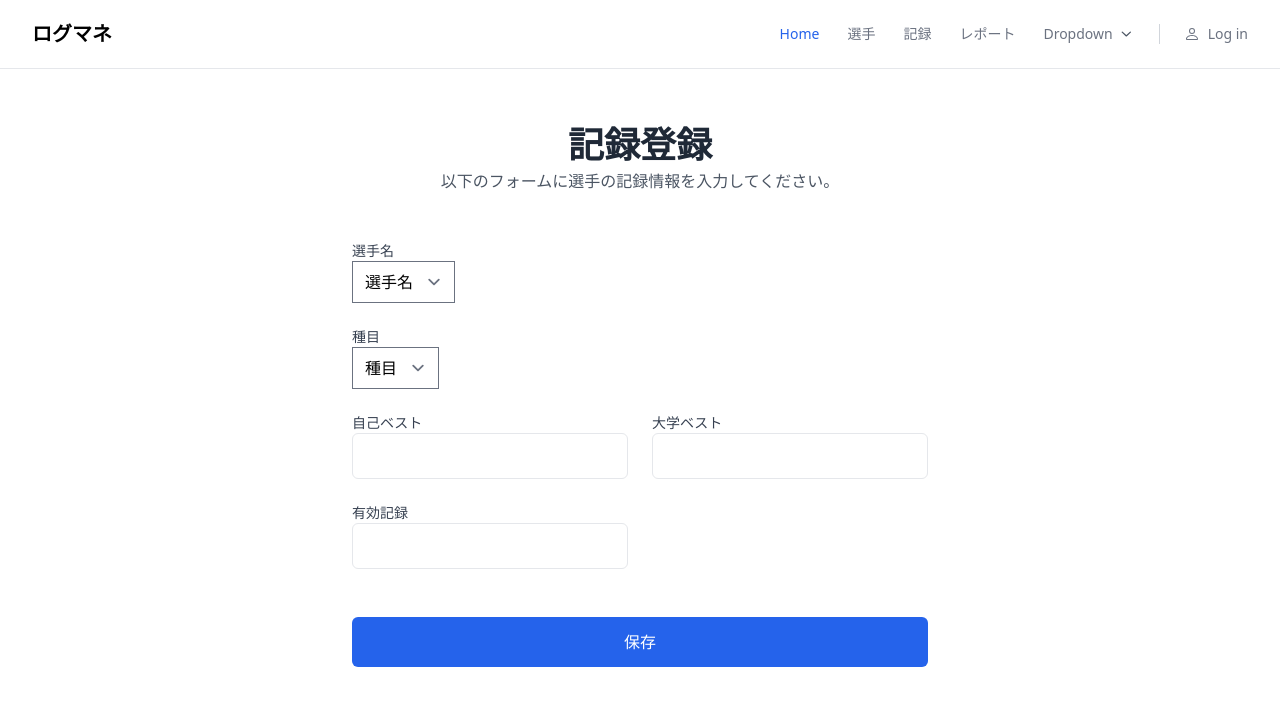
After one commit to tabaatsu/log-mane, a Django app: page /athlete/records/ in a window 1280 px wide. The commit adds this page. Shown: the top 722 px of the page. Run offline with Django 4.2, Linux system fonts and the light colour scheme; data that the repository does not hold is empty; some libraries are stand-ins or nearby versions.

Commit message:
add athlete record registration page

```diff
--- a/logmaneapp/forms.py
+++ b/logmaneapp/forms.py
@@ -12,3 +12,23 @@ class AthleteForm(forms.ModelForm):
             'grade': '学年',
             'group': 'パート'
         }
+
+class AthleteRecordsForm(forms.ModelForm):
+
+    athlete_id = forms.ModelChoiceField(queryset=Athlete.objects.all(), empty_label='選手名')
+    discipline = forms.ModelChoiceField(queryset=Discipline.objects.all(), empty_label='種目')
+    class Meta:
+        model = Athlete_records
+        fields = ('athlete_id','discipline', 'personal_best', 'university_best', 'valid_record')
+        labels = {
+                'personal_best': '自己ベスト',
+                'university_best': '大学ベスト',
+                'valid_record': '有効記録'
+            }
+
+    def __init__(self, *args, **kwargs):
+        super().__init__(*args, **kwargs)
+        self.fields['athlete_id'].queryset = Athlete.objects.all()
+        self.fields['athlete_id'].empty_label = '選手名'
+        self.fields['discipline'].queryset = Discipline.objects.all()
+        self.fields['discipline'].empty_label = '種目'
--- a/logmaneapp/templates/athlete_list.html
+++ b/logmaneapp/templates/athlete_list.html
@@ -122,7 +122,7 @@
                   <th scope="col" class="px-6 py-3 text-right"></th>
                 </tr>
               </thead>
-              {% for item in object_list%}
+{% for item in object_list%}
               <tbody class="divide-y divide-gray-200 dark:divide-gray-700">
                 <tr>
                   <td class="h-px w-px whitespace-nowrap">
@@ -176,7 +176,7 @@
                     </div>
                   </td>
                 </tr>
-                {% endfor %}
+{% endfor %}
             <!-- Footer -->
             <div
               class="px-6 py-4 grid gap-3 md:flex md:justify-between md:items-center border-t border-gray-200 dark:border-gray-700"
--- /dev/null
+++ b/logmaneapp/templates/athlete_records_form.html
@@ -0,0 +1,107 @@
+{% extends 'base.html' %}
+
+{% block title %}記録登録{% endblock title %}
+
+{% block content %}
+<div class="max-w-[85rem] px-4 py-10 sm:px-6 lg:px-8 lg:py-14 mx-auto">
+    <div class="max-w-xl mx-auto">
+      <div class="text-center">
+        <h1 class="text-3xl font-bold text-gray-800 sm:text-4xl dark:text-white">
+          記録登録
+        </h1>
+        <p class="mt-1 text-gray-600 dark:text-gray-400">
+            以下のフォームに選手の記録情報を入力してください。
+        </p>
+      </div>
+
+      <div class="mt-12">
+        <!-- Form -->
+        <form method="POST">
+          {% csrf_token %}
+          <div class="grid gap-4 lg:gap-6">
+            <div>
+                <label for="{{ form.athlete_id.id_for_label }}" class="block text-sm text-gray-700 font-medium dark:text-white">選手名</label>
+                {{ form.athlete_id }}
+            </div>
+            <div>
+                <label for="{{ form.discipline.id_for_label }}" class="block text-sm text-gray-700 font-medium dark:text-white">種目</label>
+                {% comment %} <select type="text" name="discipline" id="discipline" class="py-3 px-4 block w-full border-gray-200 rounded-md text-sm focus:border-blue-500 focus:ring-blue-500 dark:bg-slate-900 dark:border-gray-700 dark:text-gray-400">
+
+                </select> {% endcomment %}
+                {{ form.discipline }}
+            </div>
+            <!-- Grid -->
+            <div class="grid grid-cols-1 sm:grid-cols-2 gap-4 lg:gap-6">
+              <div>
+                <label for="{{ form.personal_best.id_for_label }}" class="block text-sm text-gray-700 font-medium dark:text-white">自己ベスト</label>
+                <input type="number" name="personal_best" id="personal_best" step="0.01" min=0 class="py-3 px-4 block w-full border-gray-200 rounded-md text-sm focus:border-blue-500 focus:ring-blue-500 dark:bg-slate-900 dark:border-gray-700 dark:text-gray-400">
+              </div>
+
+              <div>
+                <label for="{{ form.university_best.id_for_label }}" class="block text-sm text-gray-700 font-medium dark:text-white">大学ベスト</label>
+                <input type="number" name="university_best" id="university_best" step="0.01" min=0  class="py-3 px-4 block w-full border-gray-200 rounded-md text-sm focus:border-blue-500 focus:ring-blue-500 dark:bg-slate-900 dark:border-gray-700 dark:text-gray-400">
+              </div>
+            </div>
+            <!-- End Grid -->
+
+            {% comment %} <div>
+              <label for="hs-work-email-hire-us-2" class="block text-sm text-gray-700 font-medium dark:text-white">性別</label>
+              <input type="email" name="hs-work-email-hire-us-2" id="hs-work-email-hire-us-2" autocomplete="email" class="py-3 px-4 block w-full border-gray-200 rounded-md text-sm focus:border-blue-500 focus:ring-blue-500 dark:bg-slate-900 dark:border-gray-700 dark:text-gray-400">
+            </div> {% endcomment %}
+
+            <!-- Grid -->
+            <div class="grid grid-cols-1 sm:grid-cols-2 gap-4 lg:gap-6">
+              <div>
+                <label for="{{ form.valid_record.id_for_label }}" class="block text-sm text-gray-700 font-medium dark:text-white">有効記録</label>
+                <input type="number" name="valid_record" id="valid_record" step="0.01" min=0  class="py-3 px-4 block w-full border-gray-200 rounded-md text-sm focus:border-blue-500 focus:ring-blue-500 dark:bg-slate-900 dark:border-gray-700 dark:text-gray-400">
+              </div>
+
+              {% comment %} <div>
+                <label for="{{ form.group.id_for_label }}" class="block text-sm text-gray-700 font-medium dark:text-white">パート</label>
+                <input type="text" name="valid_record" id="group" class="py-3 px-4 block w-full border-gray-200 rounded-md text-sm focus:border-blue-500 focus:ring-blue-500 dark:bg-slate-900 dark:border-gray-700 dark:text-gray-400">
+              </div> {% endcomment %}
+              {% comment %} <div>
+                <label for="hs-company-hire-us-2" class="block text-sm text-gray-700 font-medium dark:text-white">大学ベスト</label>
+                <input type="text" name="hs-company-hire-us-2" id="hs-company-hire-us-2" class="py-3 px-4 block w-full border-gray-200 rounded-md text-sm focus:border-blue-500 focus:ring-blue-500 dark:bg-slate-900 dark:border-gray-700 dark:text-gray-400">
+              </div>
+
+              <div>
+                <label for="hs-company-website-hire-us-2" class="block text-sm text-gray-700 font-medium dark:text-white">有効記録</label>
+                <input type="text" name="hs-company-website-hire-us-2" id="hs-company-website-hire-us-2" class="py-3 px-4 block w-full border-gray-200 rounded-md text-sm focus:border-blue-500 focus:ring-blue-500 dark:bg-slate-900 dark:border-gray-700 dark:text-gray-400">
+              </div> {% endcomment %}
+            </div>
+            <!-- End Grid -->
+
+            {% comment %} <div>
+              <label for="hs-about-hire-us-2" class="block text-sm text-gray-700 font-medium dark:text-white">Details</label>
+              <textarea id="hs-about-hire-us-2" name="hs-about-hire-us-2" rows="4" class="py-3 px-4 block w-full border-gray-200 rounded-md text-sm focus:border-blue-500 focus:ring-blue-500 dark:bg-slate-900 dark:border-gray-700 dark:text-gray-400"></textarea>
+            </div>
+          </div> {% endcomment %}
+          <!-- End Grid -->
+
+          {% comment %} <!-- Checkbox -->
+          <div class="mt-3 flex">
+            <div class="flex">
+              <input id="remember-me" name="remember-me" type="checkbox" class="shrink-0 mt-1.5 border-gray-200 rounded text-blue-600 pointer-events-none focus:ring-blue-500 dark:bg-gray-800 dark:border-gray-700 dark:checked:bg-blue-500 dark:checked:border-blue-500 dark:focus:ring-offset-gray-800">
+            </div>
+            <div class="ml-3">
+              <label for="remember-me" class="text-sm text-gray-600 dark:text-gray-400">By submitting this form I have read and acknowledged the <a class="text-blue-600 decoration-2 hover:underline font-medium" href="#">Privact policy</a></label>
+            </div>
+          </div>
+          <!-- End Checkbox --> {% endcomment %}
+
+          <div class="mt-6 grid">
+            <button type="submit" class="inline-flex justify-center items-center gap-x-3 text-center bg-blue-600 hover:bg-blue-700 border border-transparent text-sm lg:text-base text-white font-medium rounded-md focus:outline-none focus:ring-2 focus:ring-blue-600 focus:ring-offset-2 focus:ring-offset-white transition py-3 px-4 dark:focus:ring-offset-gray-800">保存</button>
+          </div>
+
+          {% comment %} <div class="mt-3 text-center">
+            <p class="text-sm text-gray-500">
+              We'll get back to you in 1-2 business days.
+            </p>
+          </div> {% endcomment %}
+        </form>
+        <!-- End Form -->
+      </div>
+    </div>
+  </div>
+{% endblock content %}
--- a/logmaneapp/urls.py
+++ b/logmaneapp/urls.py
@@ -8,4 +8,5 @@ urlpatterns = [
     path('athlete/', views.AthleteListView.as_view(), name='athlete_list'),
     path('athlete/<int:pk>/', views.AthleteDetailView.as_view(), name='athlete_detail'),
     path('athlete/create/', views.athleteForm, name='athlete_create'),
+    path('athlete/records/', views.athlete_records_form, name='athlete_records'),
 ]
--- a/logmaneapp/views.py
+++ b/logmaneapp/views.py
@@ -2,7 +2,7 @@ from typing import Any
 from django.shortcuts import render, redirect
 from django.views.generic import TemplateView, ListView, DetailView, CreateView, UpdateView, DeleteView, FormView
 from .models import Athlete, Discipline, Athlete_records, Event, Event_records
-from .forms import AthleteForm
+from .forms import AthleteForm, AthleteRecordsForm
 
 
 class IndexView(TemplateView):
@@ -34,3 +34,27 @@ def athleteForm(request):
         form = AthleteForm()
     context = {'form': form}
     return render(request, 'athlete_create.html', context)
+
+# def athleteRecordsForm(request):
+#     if request.method == 'POST':
+#         form = AthleteRecordsForm(request.POST)
+#         if form.is_valid():
+#             form.save()
+#             return redirect('logmaneapp:athlete_list')
+#     else:
+#         form = AthleteRecordsForm()
+#     context = {'form': form}
+#     return render(request, 'athlete_records_form.html', context)
+
+def athlete_records_form(request):
+    if request.method == 'POST':
+        form = AthleteRecordsForm(request.POST)
+        if form.is_valid():
+            athlete_record = form.save(commit=False)
+            # athlete_record.athlete = request.user.athlete
+            athlete_record.save()
+            return redirect('logmaneapp:athlete_list')
+    else:
+        form = AthleteRecordsForm()
+    context = {'form': form}
+    return render(request, 'athlete_records_form.html', context)
--- a/theme3/static/css/dist/styles.css
+++ b/theme3/static/css/dist/styles.css
@@ -888,6 +888,22 @@ select {
   margin-bottom: 1.25rem;
 }
 
+.ml-3 {
+  margin-left: 0.75rem;
+}
+
+.mt-1\.5 {
+  margin-top: 0.375rem;
+}
+
+.mt-12 {
+  margin-top: 3rem;
+}
+
+.mt-3 {
+  margin-top: 0.75rem;
+}
+
 .block {
   display: block;
 }
@@ -1066,6 +1082,10 @@ select {
 
 .max-w-\[200px\] {
   max-width: 200px;
+}
+
+.max-w-xl {
+  max-width: 36rem;
 }
 
 .flex-none {
@@ -1114,6 +1134,10 @@ select {
   grid-template-columns: repeat(3, minmax(0, 1fr));
 }
 
+.grid-cols-1 {
+  grid-template-columns: repeat(1, minmax(0, 1fr));
+}
+
 .flex-col {
   flex-direction: column;
 }
@@ -1148,6 +1172,10 @@ select {
 
 .gap-3 {
   gap: 0.75rem;
+}
+
+.gap-4 {
+  gap: 1rem;
 }
 
 .gap-x-0 {
@@ -1345,6 +1373,11 @@ select {
   background-color: rgb(79 70 229 / var(--tw-bg-opacity));
 }
 
+.bg-blue-600 {
+  --tw-bg-opacity: 1;
+  background-color: rgb(37 99 235 / var(--tw-bg-opacity));
+}
+
 .bg-gradient-to-tl {
   background-image: linear-gradient(to top left, var(--tw-gradient-stops));
 }
@@ -1571,6 +1604,11 @@ select {
 .text-2xl {
   font-size: 1.5rem;
   line-height: 2rem;
+}
+
+.text-3xl {
+  font-size: 1.875rem;
+  line-height: 2.25rem;
 }
 
 .font-bold {
@@ -1870,6 +1908,11 @@ select {
   background-color: rgb(99 102 241 / var(--tw-bg-opacity));
 }
 
+.hover\:bg-blue-700:hover {
+  --tw-bg-opacity: 1;
+  background-color: rgb(29 78 216 / var(--tw-bg-opacity));
+}
+
 .hover\:from-violet-600:hover {
   --tw-gradient-from: #7c3aed var(--tw-gradient-from-position);
   --tw-gradient-to: rgb(124 58 237 / 0) var(--tw-gradient-to-position);
@@ -1903,6 +1946,11 @@ select {
   --tw-ring-color: rgb(17 24 39 / 0.2);
 }
 
+.focus\:border-blue-500:focus {
+  --tw-border-opacity: 1;
+  border-color: rgb(59 130 246 / var(--tw-border-opacity));
+}
+
 .focus\:outline-none:focus {
   outline: 2px solid transparent;
   outline-offset: 2px;
@@ -2211,6 +2259,10 @@ select {
     grid-template-columns: repeat(5, minmax(0, 1fr));
   }
 
+  .sm\:grid-cols-2 {
+    grid-template-columns: repeat(2, minmax(0, 1fr));
+  }
+
   .sm\:flex-row {
     flex-direction: row;
   }
@@ -2319,6 +2371,11 @@ select {
   .sm\:text-6xl {
     font-size: 3.75rem;
     line-height: 1;
+  }
+
+  .sm\:text-4xl {
+    font-size: 2.25rem;
+    line-height: 2.5rem;
   }
 
   .sm\:shadow-md {
@@ -2400,6 +2457,10 @@ select {
     justify-content: flex-end;
   }
 
+  .lg\:gap-6 {
+    gap: 1.5rem;
+  }
+
   .lg\:gap-x-12 {
     -moz-column-gap: 3rem;
          column-gap: 3rem;
@@ -2428,6 +2489,11 @@ select {
     font-size: 3.75rem;
     line-height: 1;
   }
+
+  .lg\:text-base {
+    font-size: 1rem;
+    line-height: 1.5rem;
+  }
 }
 
 @media (min-width: 1280px) {
```
Also changed, not shown: logmaneapp/templates/athlete_detail.html (+5 -8 lines).
